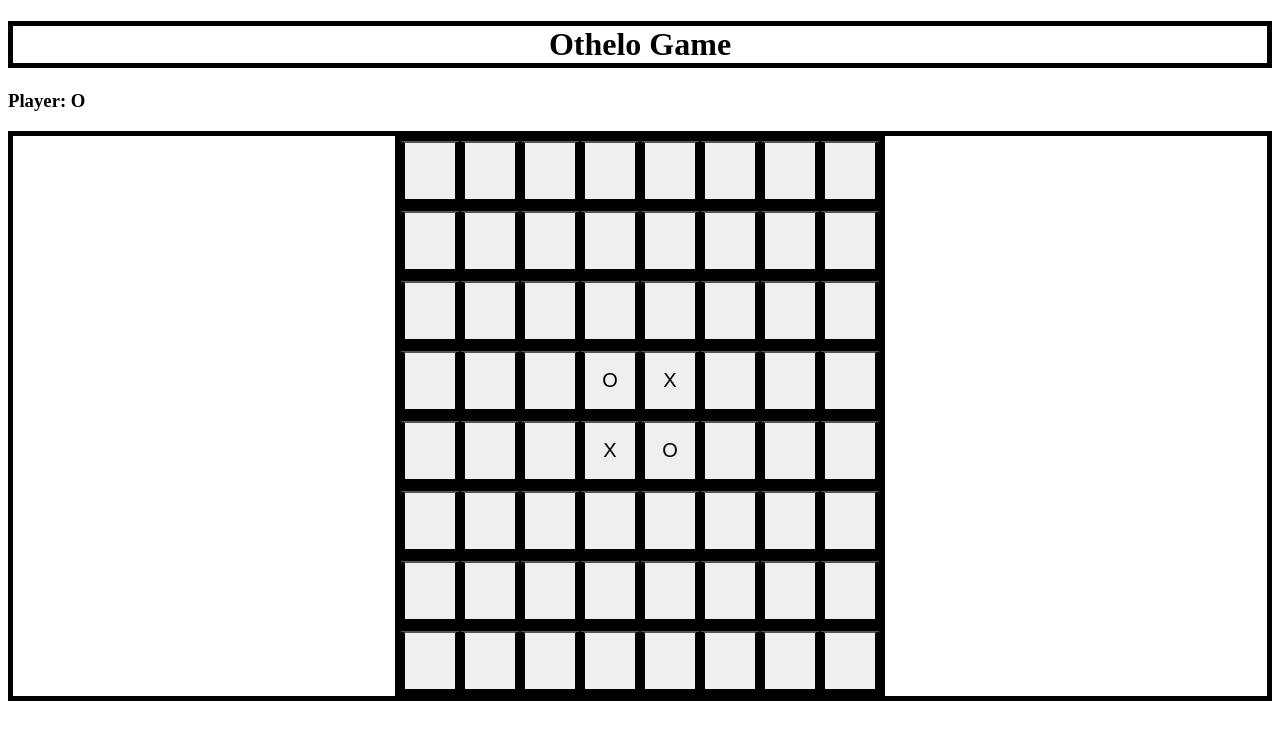
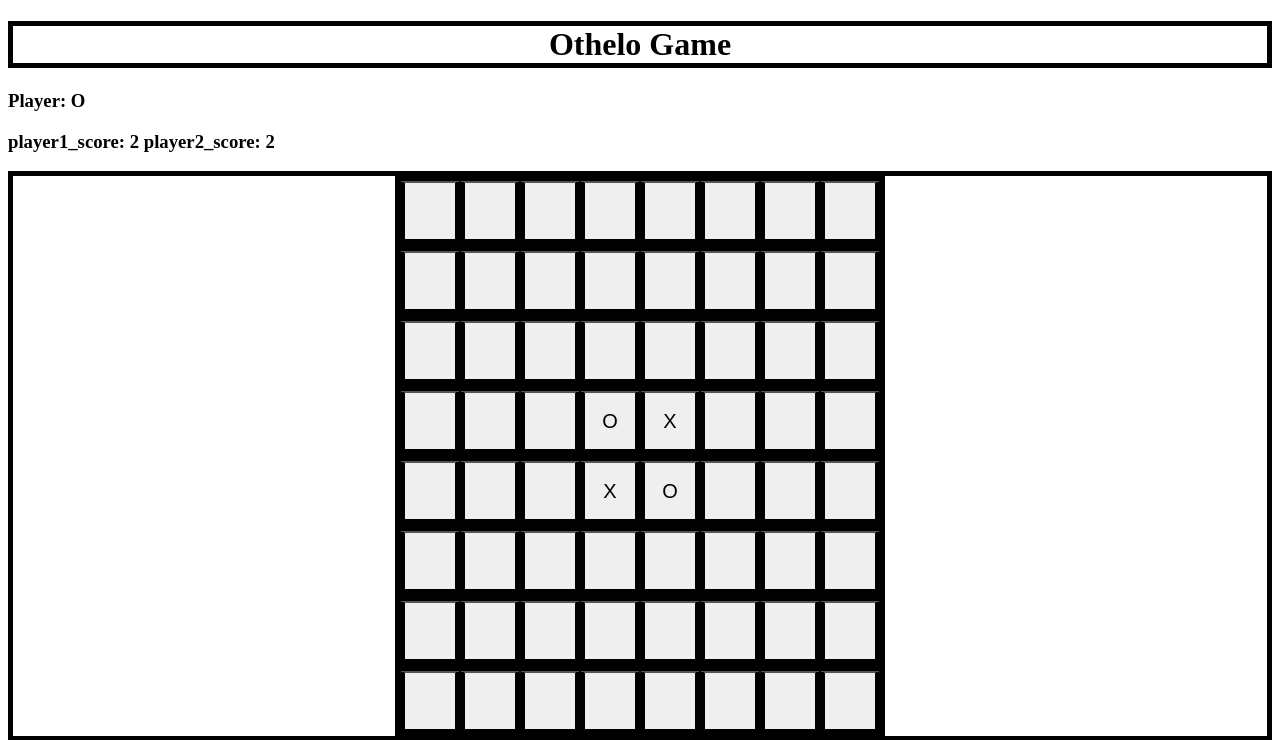
Before and after one commit to Jinnuu/othelo, a Flask app: page /game in a window 1280 px wide. Shown: the top 740 px of the page. Run offline with Flask 3, Linux system fonts and the light colour scheme.

Commit message:
initial OX change issue fixed and score added

```diff
--- a/multi/app.py
+++ b/multi/app.py
@@ -5,6 +5,8 @@ board=[]
 turn=0
 player=[1,-1]
 p=0
+player1_score=2
+player2_score=2
 
 def my_turn(location):
     global board
@@ -42,8 +44,8 @@ def my_turn(location):
                             ok[i]=1
                         else:
                             break
-                print(route)
-                print(ok)
+            print(route)
+            print(ok)
         for k in range(0,8,1):
             tx=dir[k][0]
             ty=dir[k][1]
@@ -72,6 +74,18 @@ def board_set():
     board[3][3]=board[4][4]=1
     board[3][4]=board[4][3]=-1
 
+def count_score():
+    global player1_score
+    global player2_score
+    player1_score=0
+    player2_score=0
+    for i in range(8):
+        for j in range(8):
+            if(board[i][j]==1):
+                player1_score+=1
+            elif(board[i][j]==-1):
+                player2_score+=1
+    return player1_score, player2_score
 
 
 app=Flask(__name__)
@@ -97,6 +111,8 @@ def game():
     global player
     global turn
     global p
+    global player1_score
+    global player2_score
     if(request.method=="POST"):
         temp=request.form.get("cell").split(',')
         print(temp)
@@ -113,10 +129,11 @@ def game():
         if(turn>=60):
             return redirect('/end')
         else:
-            return redirect('/game')
+            player1_score, player2_score=count_score()
+            return render_template('index.html', board=board,player=player[p], player1_score=player1_score,player2_score=player2_score)
     else:
         board_set()
-    return render_template('index.html', board=board,player=player[p])
+    return render_template('index.html', board=board,player=player[p], player1_score=player1_score,player2_score=player2_score)
 
 @app.route('/login')
 def login():
--- a/multi/templates/index.html
+++ b/multi/templates/index.html
@@ -42,6 +42,10 @@
                         Player: X
                     {% endif %}
                 </h3>
+
+                <h3>
+                    player1_score: {{player1_score}}  player2_score: {{player2_score}}
+                </h3>
         </form>
         <div class="board">
             <form action="/game" method="POST">
```
Also changed, not shown: multi/test.py (added).
